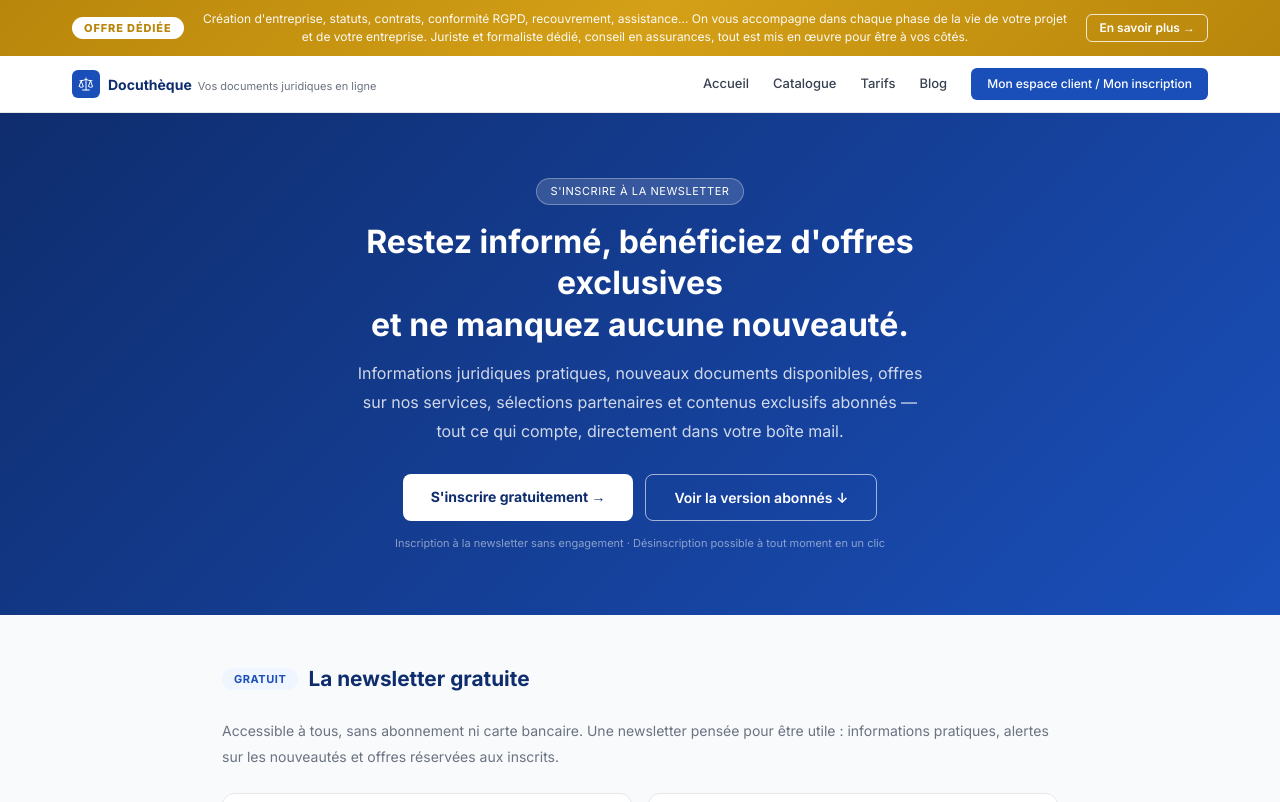
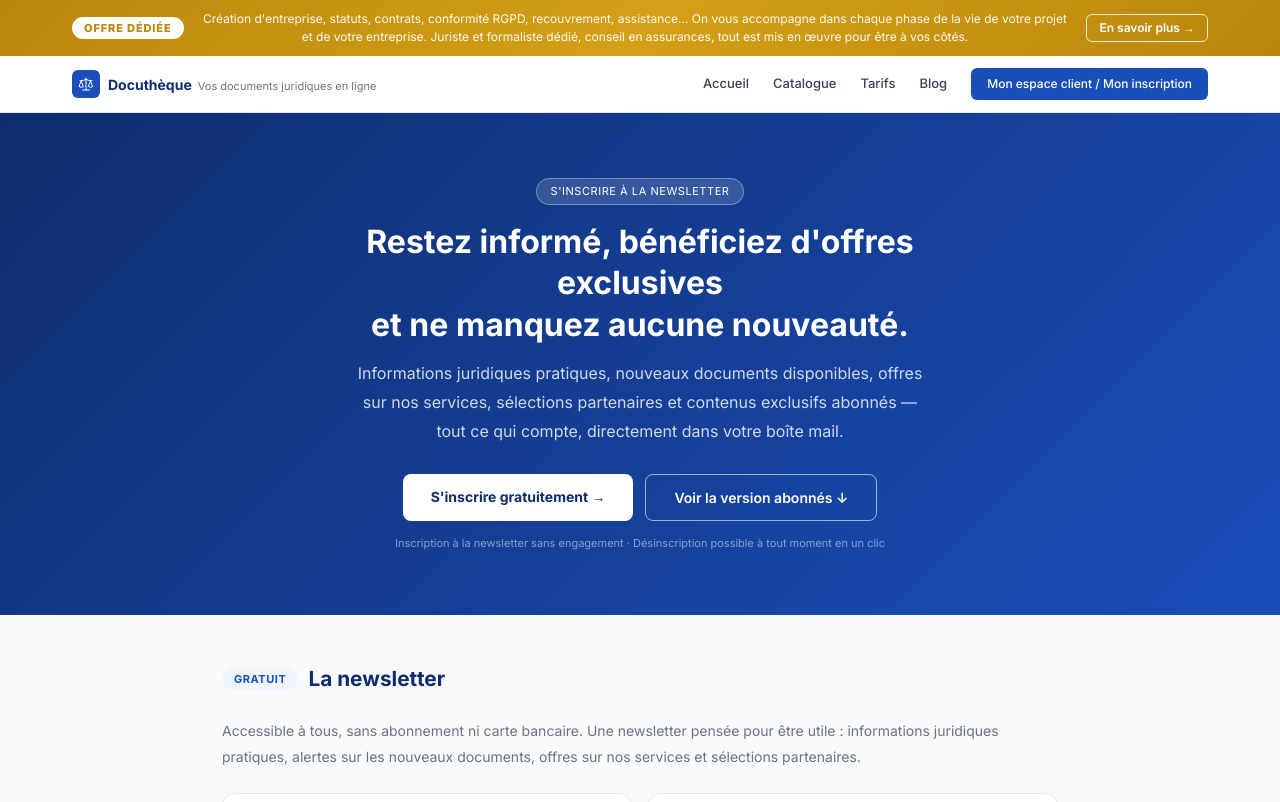
Before and after one commit to SYPA-ASSO/docutheque-next, a Next.js app: page /newsletter in a window 1280 px wide. Shown: the top 802 px of the page. Built offline with nearby package versions, Linux system fonts and the light colour scheme.

Commit message:
Newsletter : doublon supprimé + finalités RGPD alignées

```diff
--- a/app/newsletter/page.tsx
+++ b/app/newsletter/page.tsx
@@ -58,10 +58,10 @@ export default function Newsletter() {
           <section style={{marginBottom: '3rem'}}>
             <div style={{display: 'flex', alignItems: 'center', gap: '10px', marginBottom: '1.5rem'}}>
               <span style={{background: '#eff6ff', color: '#1a4fba', fontSize: '11px', fontWeight: '700', padding: '3px 12px', borderRadius: '20px', letterSpacing: '0.05em'}}>GRATUIT</span>
-              <h2 style={{color: '#0f2d6e', fontSize: '1.3rem', fontWeight: '700', margin: 0}}>La newsletter gratuite</h2>
+              <h2 style={{color: '#0f2d6e', fontSize: '1.3rem', fontWeight: '700', margin: 0}}>La newsletter</h2>
             </div>
             <p style={{color: '#6b7280', fontSize: '14px', lineHeight: '1.8', marginBottom: '1.5rem'}}>
-              Accessible à tous, sans abonnement ni carte bancaire. Une newsletter pensée pour être utile : informations pratiques, alertes sur les nouveautés et offres réservées aux inscrits.
+              Accessible à tous, sans abonnement ni carte bancaire. Une newsletter pensée pour être utile : informations juridiques pratiques, alertes sur les nouveaux documents, offres sur nos services et sélections partenaires.
             </p>
             <div style={{display: 'grid', gridTemplateColumns: 'repeat(2, 1fr)', gap: '16px', marginBottom: '2rem'}}>
               {[
```
